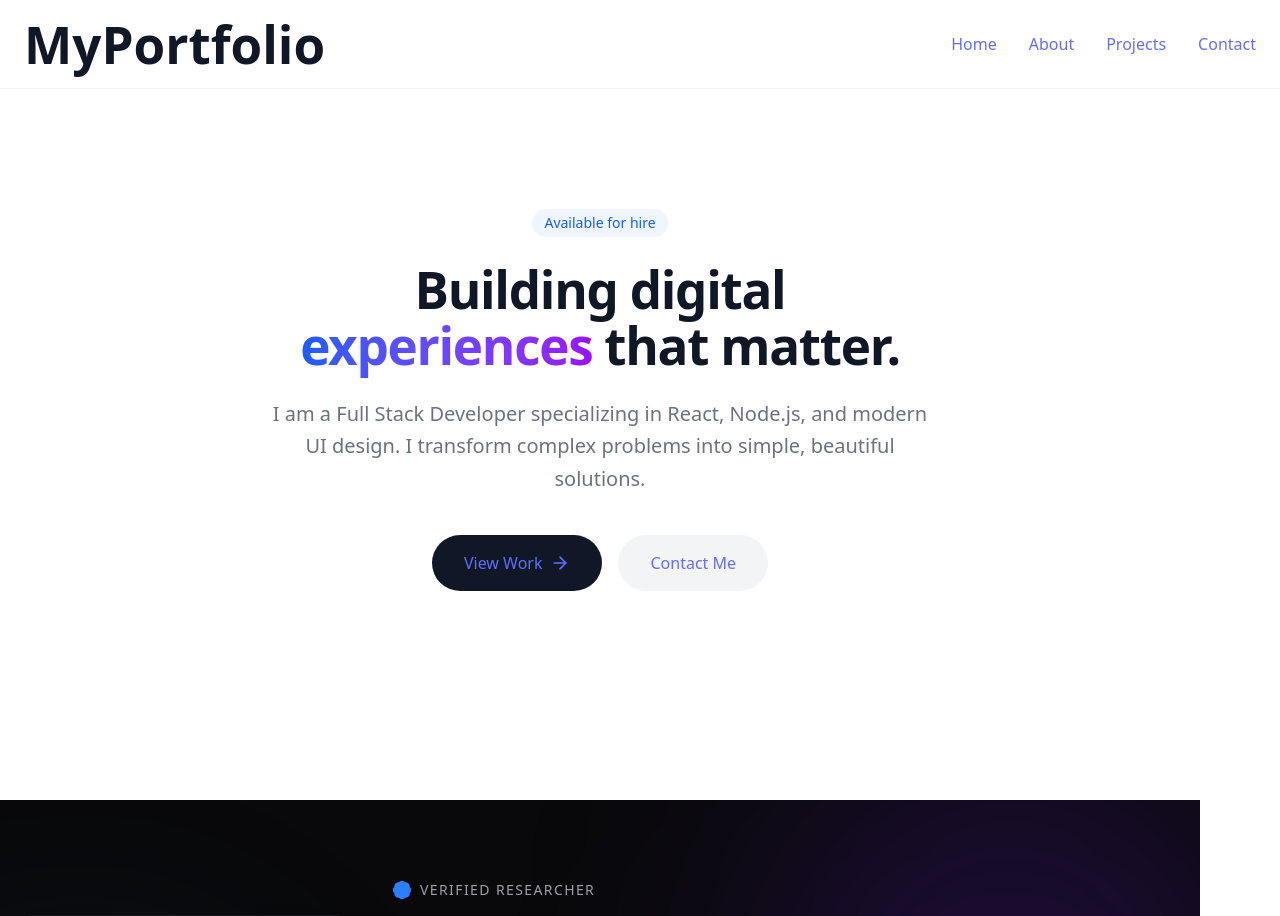
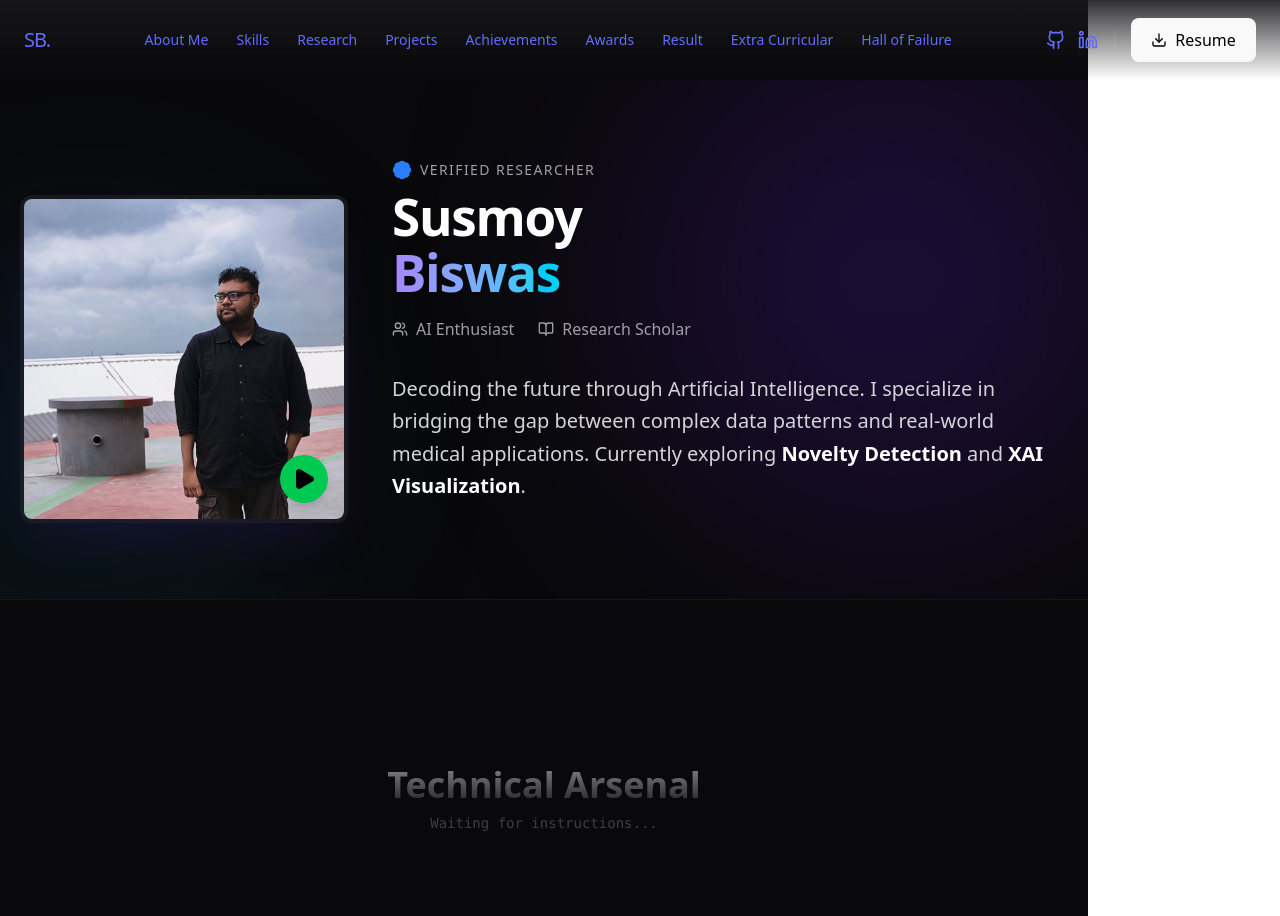
Before and after one commit to susb47/port-sbs, a React (Vite) app in the folder my-portfolio/: page / in a window 1280 px wide. Shown: the top 916 px of the page. Built offline with nearby package versions, Linux system fonts and the light colour scheme.

Commit message:
Added responsive navbar with glassmorphism and section structure

```diff
--- a/my-portfolio/src/App.jsx
+++ b/my-portfolio/src/App.jsx
@@ -1,22 +1,59 @@
 import React from 'react';
 import Navbar from './components/Navbar';
-import Hero from './sections/Hero';
-import About from './sections/About';
-import Projects from './sections/Projects';
-import Contact from './sections/Contact';
+import About from './sections/About'; // We already built this
+
+// Temporary Placeholder Component (So we can build sections one by one)
+const SectionPlaceholder = ({ id, title, color }) => (
+  <section id={id} className={`min-h-[50vh] flex items-center justify-center border-t border-white/5 ${color}`}>
+    <div className="text-center opacity-50">
+      <h2 className="text-4xl font-bold text-transparent bg-clip-text bg-gradient-to-b from-white to-white/20">
+        {title}
+      </h2>
+      <p className="text-zinc-500 mt-2 font-mono text-sm">Waiting for instructions...</p>
+    </div>
+  </section>
+);
 
 function App() {
   return (
-    // Changed bg-white to bg-zinc-950 and text-gray-900 to text-zinc-100
     <div className="font-sans antialiased bg-zinc-950 text-zinc-100 selection:bg-violet-500 selection:text-white">
       <Navbar />
-      <main>
-        {/* We might remove Hero later or merge it, but for now let's keep it */}
-        <Hero />
+
+      <main className="pt-20"> {/* Add padding-top so navbar doesn't cover content */}
+
+        {/* 1. About Me (Done) */}
         <About />
-        <Projects />
-        <Contact />
+
+        {/* 2. Skills (Pending) */}
+        <SectionPlaceholder id="skills" title="Technical Arsenal" color="bg-zinc-950" />
+
+        {/* 3. Research (Pending) */}
+        <SectionPlaceholder id="research" title="Research Contributions" color="bg-zinc-900/50" />
+
+        {/* 4. Projects (Pending) */}
+        <SectionPlaceholder id="projects" title="Featured Projects" color="bg-zinc-950" />
+
+        {/* 5. Achievements (Pending) */}
+        <SectionPlaceholder id="achievements" title="Achievements" color="bg-zinc-900/50" />
+
+        {/* 6. Awards (Pending) */}
+        <SectionPlaceholder id="awards" title="Honors & Awards" color="bg-zinc-950" />
+
+        {/* 7. Result (Pending) */}
+        <SectionPlaceholder id="result" title="Academic Results" color="bg-zinc-900/50" />
+
+        {/* 8. Extra Curricular (Pending) */}
+        <SectionPlaceholder id="extra-curricular" title="Beyond Code" color="bg-zinc-950" />
+
+        {/* 9. Hall of Failure (Pending) */}
+        <SectionPlaceholder id="hall-of-failure" title="Hall of Failure" color="bg-red-950/10" />
+
       </main>
+
+      {/* Footer Placeholder */}
+      <footer className="py-12 text-center text-zinc-600 border-t border-white/10 mt-20">
+        <p>&copy; 2025 Susmoy Biswas. Built with React & Tailwind.</p>
+      </footer>
     </div>
   );
 }
--- a/my-portfolio/src/components/Navbar.jsx
+++ b/my-portfolio/src/components/Navbar.jsx
@@ -1,18 +1,104 @@
-import React from 'react';
+import React, { useState, useEffect } from "react";
+import { Download, Github, Linkedin, Menu, X } from "lucide-react";
+import { motion } from "framer-motion";
+
+const navLinks = [
+  { name: "About Me", href: "#about" },
+  { name: "Skills", href: "#skills" },
+  { name: "Research", href: "#research" },
+  { name: "Projects", href: "#projects" },
+  { name: "Achievements", href: "#achievements" },
+  { name: "Awards", href: "#awards" },
+  { name: "Result", href: "#result" },
+  { name: "Extra Curricular", href: "#extra-curricular" },
+  { name: "Hall of Failure", href: "#hall-of-failure" },
+];
 
 const Navbar = () => {
+  const [isOpen, setIsOpen] = useState(false);
+  const [scrolled, setScrolled] = useState(false);
+
+  // Handle scroll effect
+  useEffect(() => {
+    const handleScroll = () => setIsOpen(false) || setScrolled(window.scrollY > 50);
+    window.addEventListener("scroll", handleScroll);
+    return () => window.removeEventListener("scroll", handleScroll);
+  }, []);
+
   return (
-    <nav className="fixed top-0 w-full bg-white/80 backdrop-blur-md z-50 py-4 border-b border-gray-100">
-      <div className="container mx-auto flex justify-between px-6 items-center">
-        <h1 className="text-xl font-bold text-gray-900">MyPortfolio</h1>
-        <ul className="hidden md:flex gap-8 text-gray-600 font-medium">
-          <li><a href="#home" className="hover:text-blue-600 transition">Home</a></li>
-          <li><a href="#about" className="hover:text-blue-600 transition">About</a></li>
-          <li><a href="#projects" className="hover:text-blue-600 transition">Projects</a></li>
-          <li><a href="#contact" className="hover:text-blue-600 transition">Contact</a></li>
-        </ul>
+    <header
+      className={`fixed top-0 w-full z-50 transition-all duration-300 ${
+        scrolled ? "bg-zinc-950/80 backdrop-blur-md border-b border-white/10" : "bg-transparent"
+      }`}
+    >
+      {/* Banner Background Placeholder (Gradient for now) */}
+      <div className={`absolute inset-0 -z-10 transition-opacity duration-300 ${scrolled ? 'opacity-0' : 'opacity-100'}`}>
+        <div className="absolute inset-0 bg-gradient-to-b from-zinc-900/90 to-transparent" />
       </div>
-    </nav>
+
+      <div className="container mx-auto px-6 h-20 flex items-center justify-between">
+        {/* Logo / Name */}
+        <a href="#" className="text-xl font-bold text-white tracking-tighter">
+          SB<span className="text-violet-500">.</span>
+        </a>
+
+        {/* Desktop Navigation (Scrollable if needed) */}
+        <nav className="hidden xl:flex items-center gap-1 overflow-x-auto no-scrollbar mask-gradient px-4">
+          {navLinks.map((link) => (
+            <a
+              key={link.name}
+              href={link.href}
+              className="px-3 py-2 text-sm font-medium text-zinc-400 hover:text-white hover:bg-white/5 rounded-lg transition-all whitespace-nowrap"
+            >
+              {link.name}
+            </a>
+          ))}
+        </nav>
+
+        {/* Right Side: Resume & Socials */}
+        <div className="hidden md:flex items-center gap-4">
+          <div className="flex gap-3 pr-4 border-r border-white/10">
+            <a href="#" className="text-zinc-400 hover:text-white transition"><Github size={20} /></a>
+            <a href="#" className="text-zinc-400 hover:text-blue-400 transition"><Linkedin size={20} /></a>
+          </div>
+          <button className="flex items-center gap-2 bg-white text-black px-4 py-2 rounded-full text-sm font-bold hover:bg-zinc-200 transition">
+            <Download size={16} /> Resume
+          </button>
+        </div>
+
+        {/* Mobile Menu Toggle */}
+        <button
+          className="xl:hidden text-white"
+          onClick={() => setIsOpen(!isOpen)}
+        >
+          {isOpen ? <X size={24} /> : <Menu size={24} />}
+        </button>
+      </div>
+
+      {/* Mobile Navigation Dropdown */}
+      {isOpen && (
+        <motion.div
+          initial={{ opacity: 0, y: -20 }}
+          animate={{ opacity: 1, y: 0 }}
+          className="xl:hidden absolute top-20 left-0 w-full bg-zinc-950 border-b border-white/10 p-6 flex flex-col gap-4 shadow-2xl"
+        >
+          {navLinks.map((link) => (
+            <a
+              key={link.name}
+              href={link.href}
+              onClick={() => setIsOpen(false)}
+              className="text-lg font-medium text-zinc-400 hover:text-violet-400 transition"
+            >
+              {link.name}
+            </a>
+          ))}
+          <div className="h-px bg-white/10 my-2" />
+          <button className="flex items-center justify-center gap-2 bg-violet-600 text-white w-full py-3 rounded-lg font-bold">
+            <Download size={18} /> Download Resume
+          </button>
+        </motion.div>
+      )}
+    </header>
   );
 };
 
```
